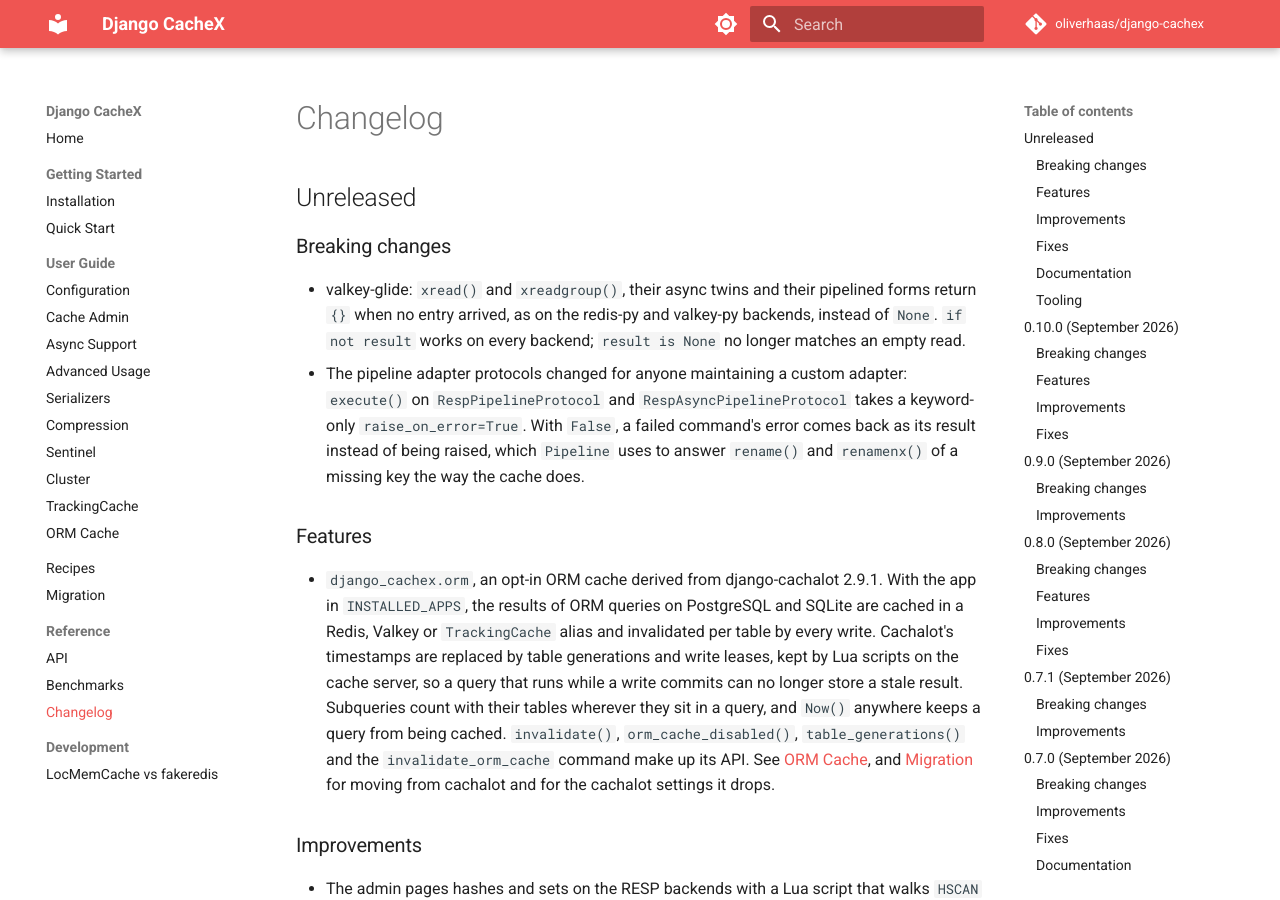
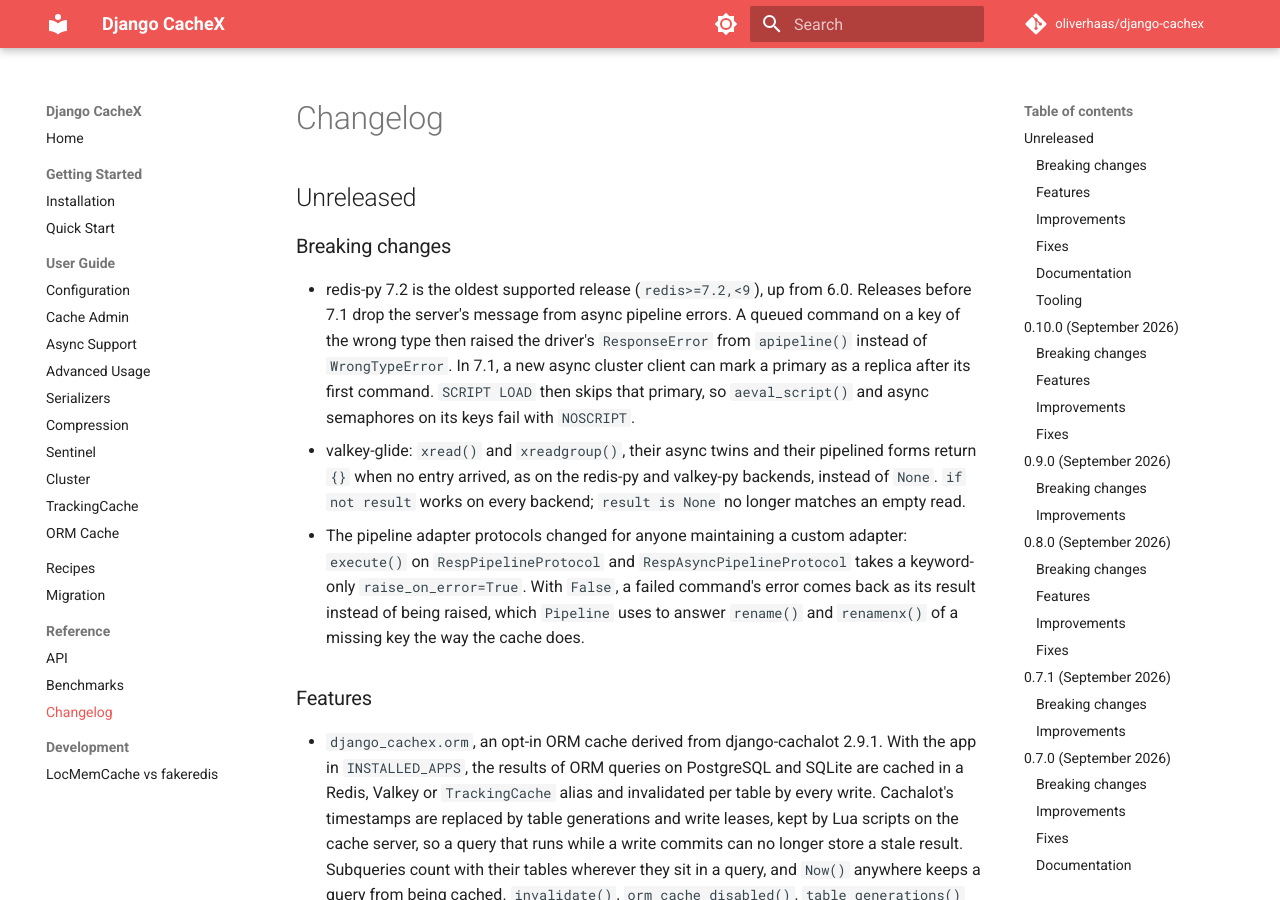
Before and after one commit to oliverhaas/django-cachex, an MkDocs documentation site: the page built from docs/reference/changelog.md, in a window 1280 px wide and 900 px high. Built offline with MkDocs 1.6.1 and Material for MkDocs 9.7.7, drawn with Linux system fonts in a browser that asks for light colours; comment, search, counter and statistics services are not loaded; the version menu is left out; some of the changed text lies outside the part shown.

Commit message:
build(deps)!: require redis-py 7.2
redis-py before 7.1 drops the server's message from async pipeline
errors, so a queued command on a key of the wrong type raised the
driver's ResponseError from apipeline() instead of WrongTypeError.
In redis-py 7.1, a new async cluster client sends its first keyed
command to a random primary, and the MOVED reply marks the slot's
primary as a replica. SCRIPT LOAD then skips that primary, so
aeval_script() and async semaphores on its keys fail with NOSCRIPT.
The redis-py and hiredis extras require 7.2, the minimum-clients CI
cell installs 7.2.0, and the two test skips for older releases are
gone.

```diff
--- a/README.md
+++ b/README.md
@@ -78,7 +78,7 @@
   `RuntimeWarning`. Run with `PYTHON_GIL=0` (or `-Xgil=0`) to keep it
   disabled; that is how the CI 3.14t job runs the suite.
 - Django 6.0 to 6.x (`Django>=6,<7`)
-- valkey-py 6.1 to 6.x (`valkey>=6.1,<7`) or redis-py 6.0 to 8.x (`redis>=6,<9`)
+- valkey-py 6.1 to 6.x (`valkey>=6.1,<7`) or redis-py 7.2 to 8.x (`redis>=7.2,<9`)
 - Valkey 7.2+ or Redis 6.2+ on the server. `set(get=True)` and the
   immediate-expiry conditional writes (`add()` and `set(nx=/xx=/get=)` with
   `timeout=0`) send `SET ... GET` and `SET ... PXAT`, both Redis 6.2 commands;
--- a/docs/index.md
+++ b/docs/index.md
@@ -33,7 +33,7 @@
   `RuntimeWarning`. Run with `PYTHON_GIL=0` (or `-Xgil=0`) to keep it
   disabled; that is how the CI 3.14t job runs the suite.
 - Django 6.0 to 6.x (`Django>=6,<7`)
-- valkey-py 6.1 to 6.x (`valkey>=6.1,<7`) or redis-py 6.0 to 8.x (`redis>=6,<9`)
+- valkey-py 6.1 to 6.x (`valkey>=6.1,<7`) or redis-py 7.2 to 8.x (`redis>=7.2,<9`)
 - Valkey 7.2+ or Redis 6.2+ on the server. `set(get=True)` and the
   immediate-expiry conditional writes (`add()` and `set(nx=/xx=/get=)` with
   `timeout=0`) send `SET ... GET` and `SET ... PXAT`, both Redis 6.2 commands;
--- a/docs/reference/changelog.md
+++ b/docs/reference/changelog.md
@@ -4,6 +4,7 @@
 
 ### Breaking changes
 
+- redis-py 7.2 is the oldest supported release (`redis>=7.2,<9`), up from 6.0. Releases before 7.1 drop the server's message from async pipeline errors. A queued command on a key of the wrong type then raised the driver's `ResponseError` from `apipeline()` instead of `WrongTypeError`. In 7.1, a new async cluster client can mark a primary as a replica after its first command. `SCRIPT LOAD` then skips that primary, so `aeval_script()` and async semaphores on its keys fail with `NOSCRIPT`.
 - valkey-glide: `xread()` and `xreadgroup()`, their async twins and their pipelined forms return `{}` when no entry arrived, as on the redis-py and valkey-py backends, instead of `None`. `if not result` works on every backend; `result is None` no longer matches an empty read.
 - The pipeline adapter protocols changed for anyone maintaining a custom adapter: `execute()` on `RespPipelineProtocol` and `RespAsyncPipelineProtocol` takes a keyword-only `raise_on_error=True`. With `False`, a failed command's error comes back as its result instead of being raised, which `Pipeline` uses to answer `rename()` and `renamenx()` of a missing key the way the cache does.
 
@@ -47,7 +48,7 @@
 ### Tooling
 
 - CI builds the docs with `mkdocs build --strict` on pull requests. The docs workflow only runs on `main` and tags, so a broken link used to surface after merging.
-- CI runs the cache tests against the oldest client libraries `pyproject.toml` allows (redis-py 6.0.0, valkey-py 6.1.0), and over RESP3, which the redis-py and valkey-py backends otherwise never speak in CI.
+- CI runs the cache tests against the oldest client libraries `pyproject.toml` allows (redis-py 7.2.0, valkey-py 6.1.0), and over RESP3, which the redis-py and valkey-py backends otherwise never speak in CI.
 - The release workflow runs the ORM cache tests on SQLite with `LocMemCache` and on PostgreSQL with Redis before tagging.
 
 ## 0.10.0 (September 2026)
--- a/pyproject.toml
+++ b/pyproject.toml
@@ -41,8 +41,8 @@
 [project.optional-dependencies]
 valkey-py = ["valkey>=6.1.0,<7"]
 libvalkey = ["valkey[libvalkey]>=6.1.0,<7"]
-redis-py = ["redis>=6,<9"]
-hiredis = ["redis[hiredis]<9,>=6"]
+redis-py = ["redis>=7.2,<9"]
+hiredis = ["redis[hiredis]<9,>=7.2"]
 # valkey-glide: Rust-cored Valkey client. Sync and async are separate distributions.
 valkey-glide = ["valkey-glide-sync>=2.5,<3", "valkey-glide>=2.5,<3"]
 # Compressors
```
Also changed, not shown: docs/getting-started/installation.md (+1 -1 lines), 4 other files.
